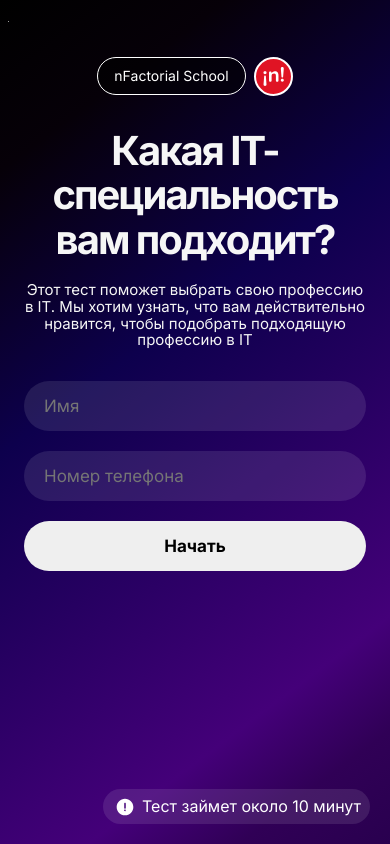
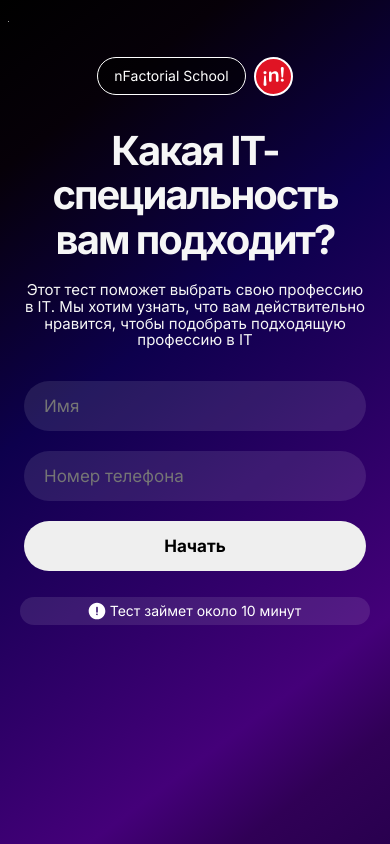
Before and after one commit to TAFH-debug/nfactorial-test, a Next.js app: page / in a window 390 px wide. Built offline with nearby package versions, Linux system fonts and the light colour scheme; grey boxes are pictures that could not be loaded.

Commit message:
fixed results

```diff
--- a/src/components/Result/Result.module.css
+++ b/src/components/Result/Result.module.css
@@ -136,7 +136,7 @@
   }
   .descriptionText {
     font-size: 14px;
-    text-align: center;
+    text-align: left;
   }
   .imageContainer{
     width: auto;
--- a/src/pages/index.jsx
+++ b/src/pages/index.jsx
@@ -6,6 +6,7 @@ import Form from '@/components/Form/Form';
 import CardsContainer from '@/components/Images/CardsContainer/CardsContainer';
 import Badge from '@/components/Badge/Badge';
 import Head from 'next/head';
+import CustomBadge from '@/components/CustomBadge/CustomBadge';
 
 // export default function Home() {
 //     return (
@@ -67,7 +68,8 @@ const MobileLayout = () => (
     {/* <div style={{ display: 'flex', justifyContent: 'center', alignItems: 'center', height: 'fit-content' }}>
         <CardsContainer />
     </div> */}
-    <Badge />
+    {/* <Badge /> */}
+    <CustomBadge logoSrc="/notify.svg" text="Тест займет около 10 минут" />
   </div>
 );
 
```
